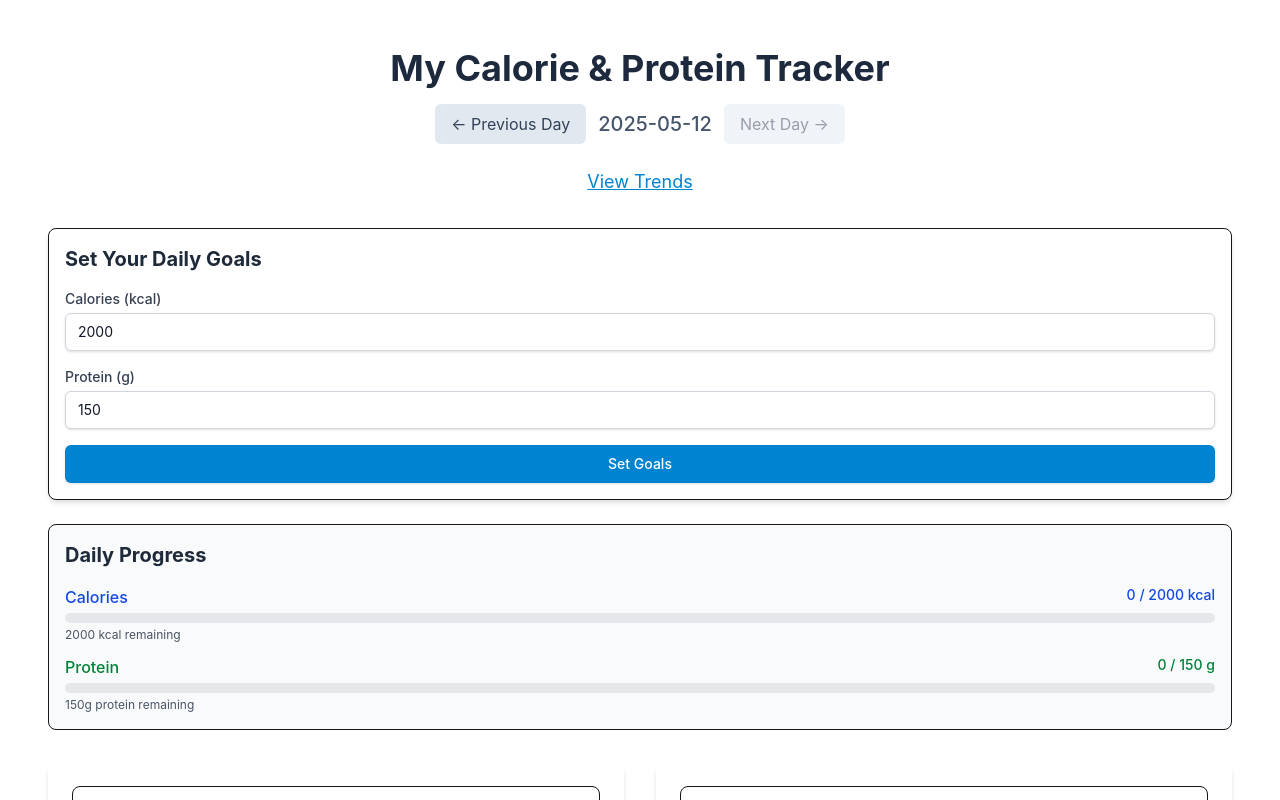
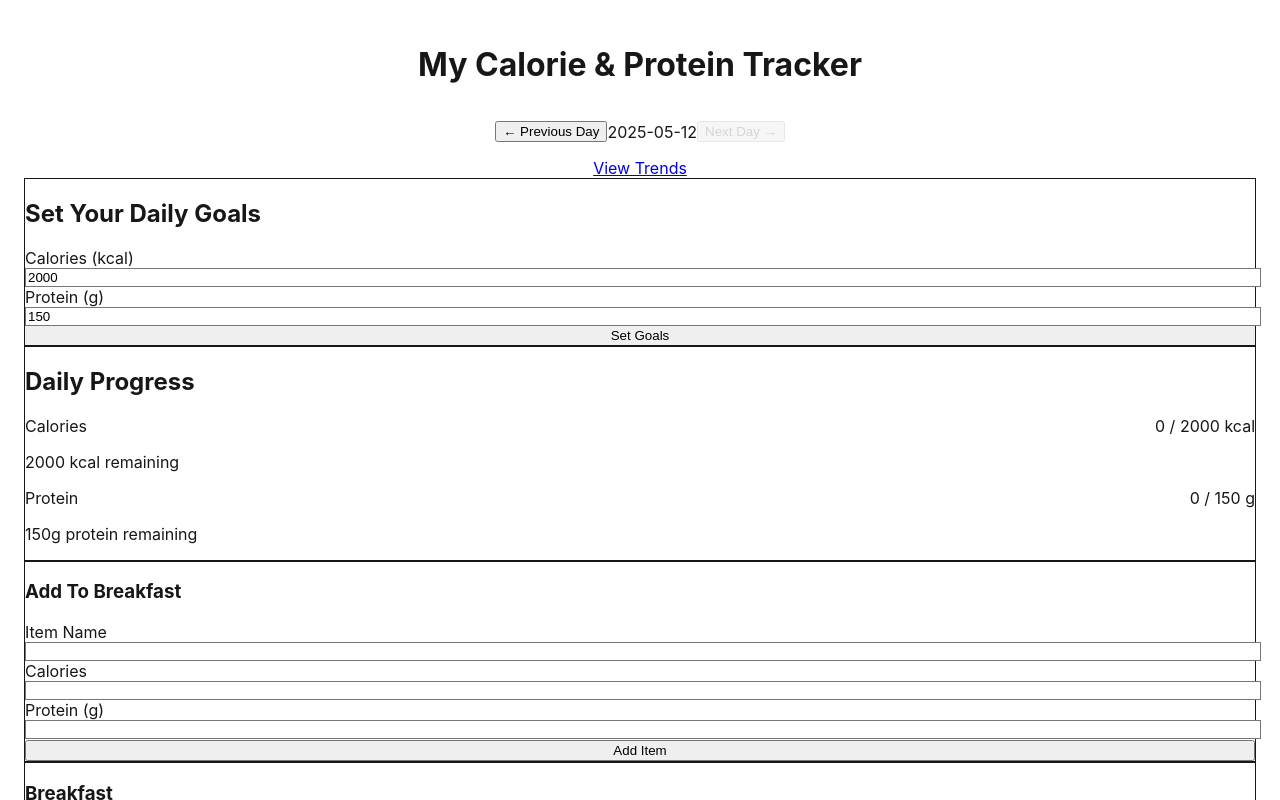
Before and after one commit to yblith/yblith.github.io, a Next.js app: page / in a window 1280 px wide. Shown: the top 800 px of the page. Built offline with nearby package versions, Linux system fonts and the light colour scheme.

Commit message:
Fix: Configure Tailwind CSS and PostCSS for styling

```diff
--- a/src/app/globals.css
+++ b/src/app/globals.css
@@ -1,4 +1,6 @@
-@import "tailwindcss";
+@tailwind base;
+@tailwind components;
+@tailwind utilities;
 
 :root {
   --background: #ffffff;
--- /dev/null
+++ b/tailwind.config.js
@@ -0,0 +1,18 @@
+/** @type {import('tailwindcss').Config} */
+module.exports = {
+  content: [
+    "./src/pages/**/*.{js,ts,jsx,tsx,mdx}",
+    "./src/components/**/*.{js,ts,jsx,tsx,mdx}",
+    "./src/app/**/*.{js,ts,jsx,tsx,mdx}",
+  ],
+  theme: {
+    extend: {
+      backgroundImage: {
+        "gradient-radial": "radial-gradient(var(--tw-gradient-stops))",
+        "gradient-conic":
+          "conic-gradient(from 180deg at 50% 50%, var(--tw-gradient-stops))",
+      },
+    },
+  },
+  plugins: [],
+};
```
